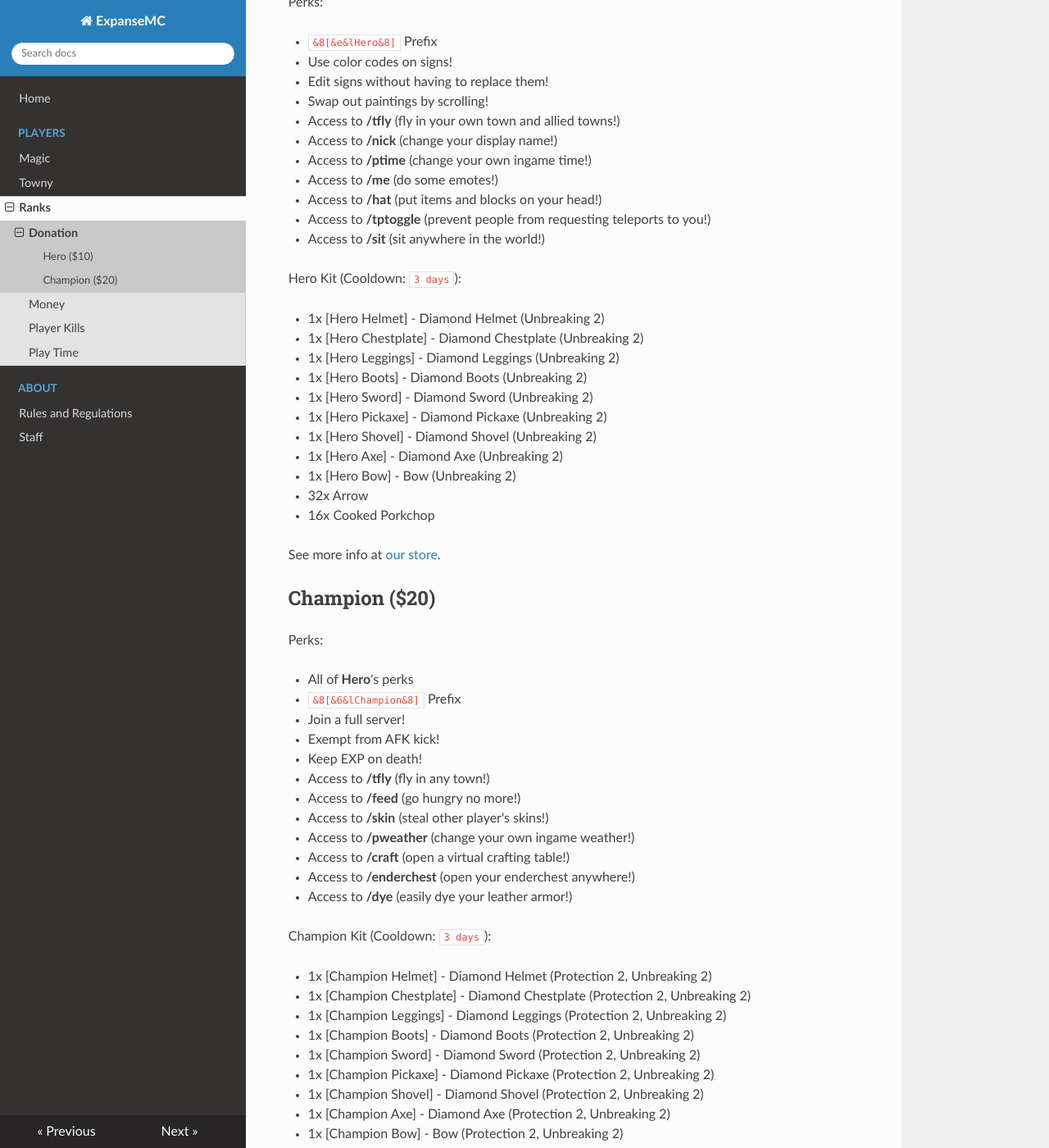
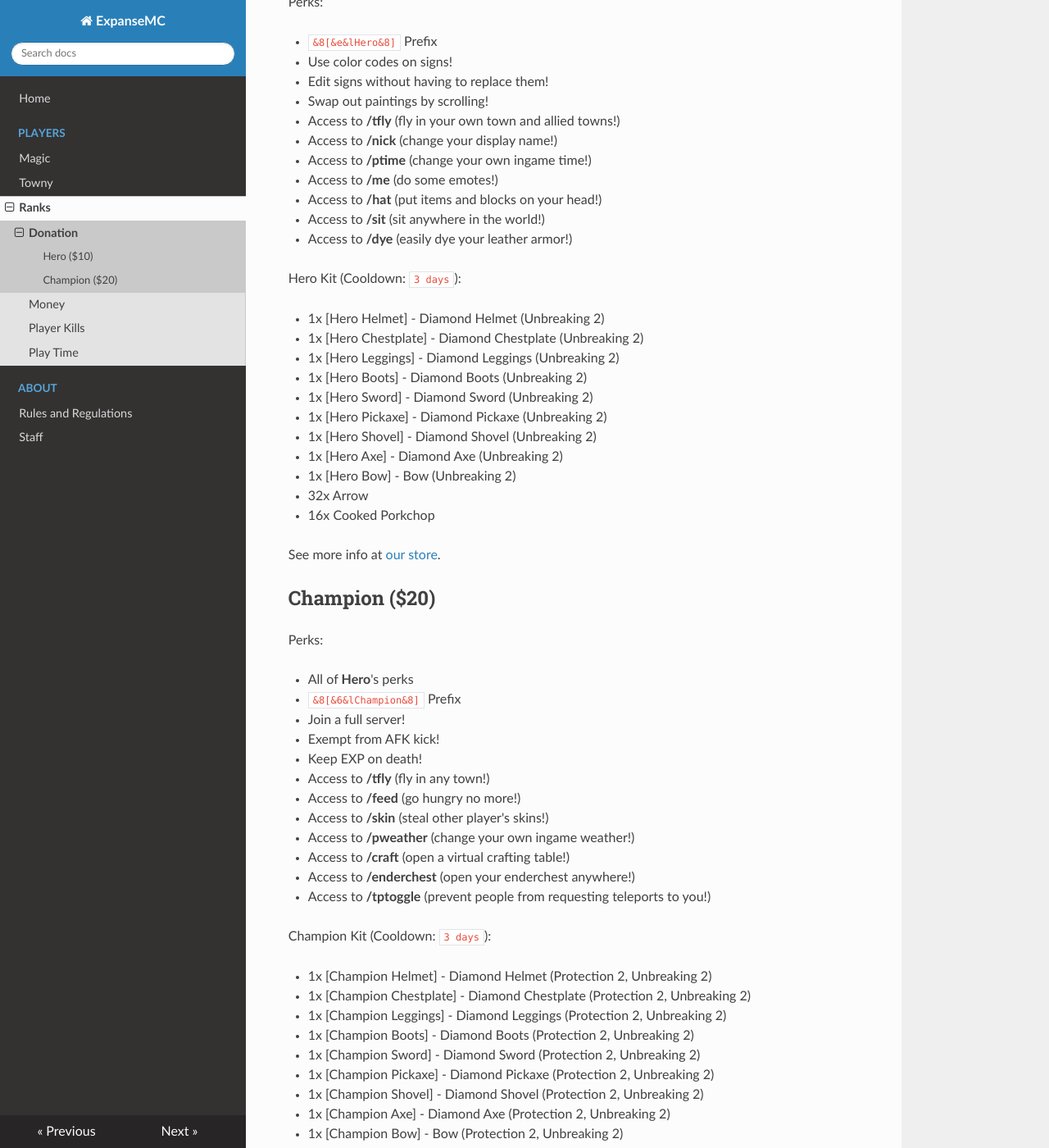
Before and after one commit to ExpanseMC/expansemc-wiki, an MkDocs documentation site: the page built from docs/players/ranks/donation.md, in a window 1280 px wide and 1400 px high, scrolled down 273 px. Shown: the whole window at 82% size. Built offline with MkDocs 1.6.1, drawn with Linux system fonts in a browser that asks for light colours; nearby versions of some CDN libraries; part of the change alters nothing that is shown.

```diff
--- a/docs/players/ranks/donation.md
+++ b/docs/players/ranks/donation.md
@@ -15,8 +15,8 @@ Perks:
 - Access to __/ptime__ (change your own ingame time!)
 - Access to __/me__ (do some emotes!)
 - Access to __/hat__ (put items and blocks on your head!)
-- Access to __/tptoggle__ (prevent people from requesting teleports to you!)
 - Access to __/sit__ (sit anywhere in the world!)
+- Access to __/dye__ (easily dye your leather armor!)
 
 Hero Kit (Cooldown: `3 days`):
 
@@ -49,7 +49,7 @@ Perks:
 - Access to __/pweather__ (change your own ingame weather!)
 - Access to __/craft__ (open a virtual crafting table!)
 - Access to __/enderchest__ (open your enderchest anywhere!)
-- Access to __/dye__ (easily dye your leather armor!)
+- Access to __/tptoggle__ (prevent people from requesting teleports to you!)
 
 Champion Kit (Cooldown: `3 days`):
 
```
